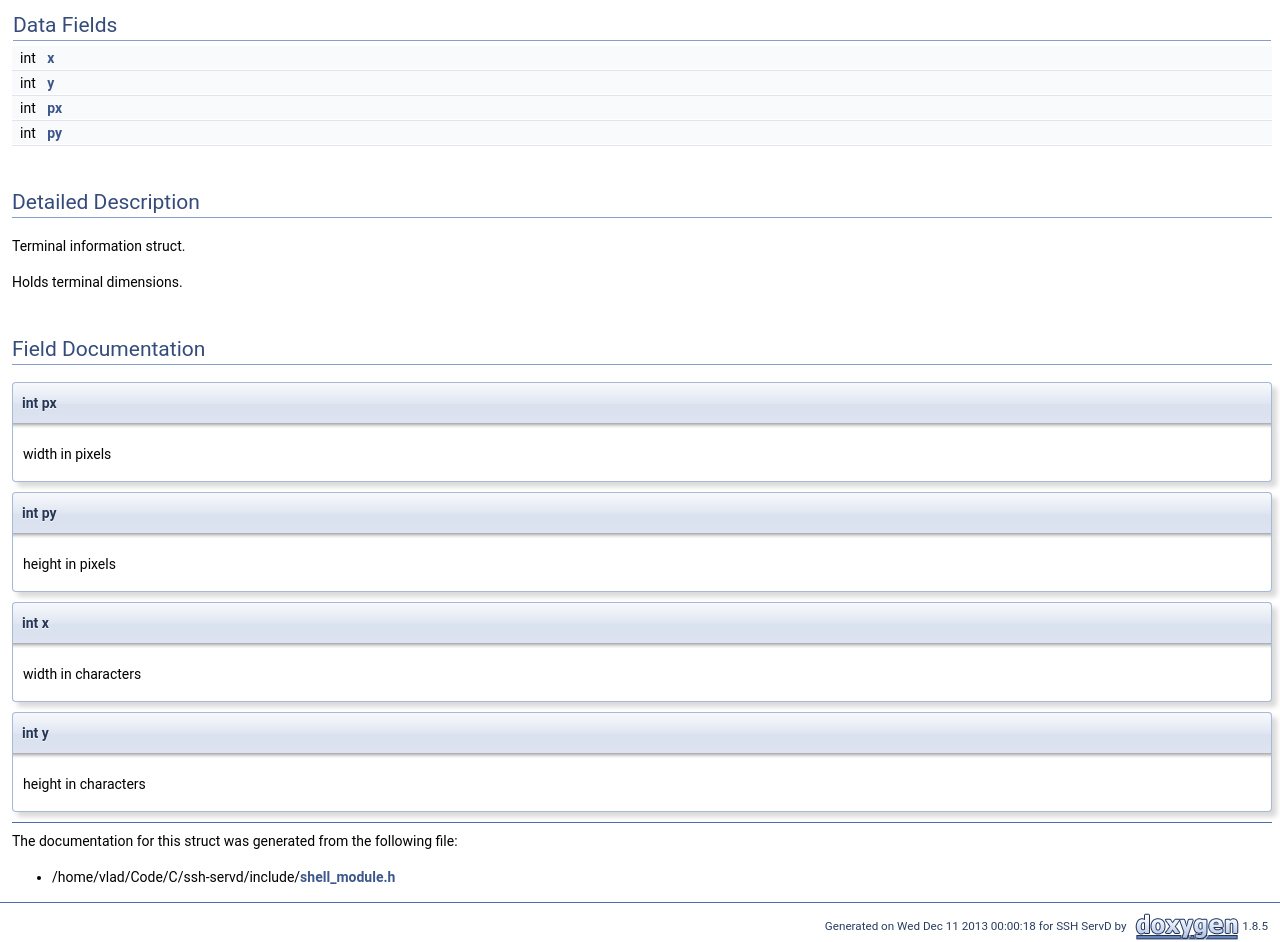
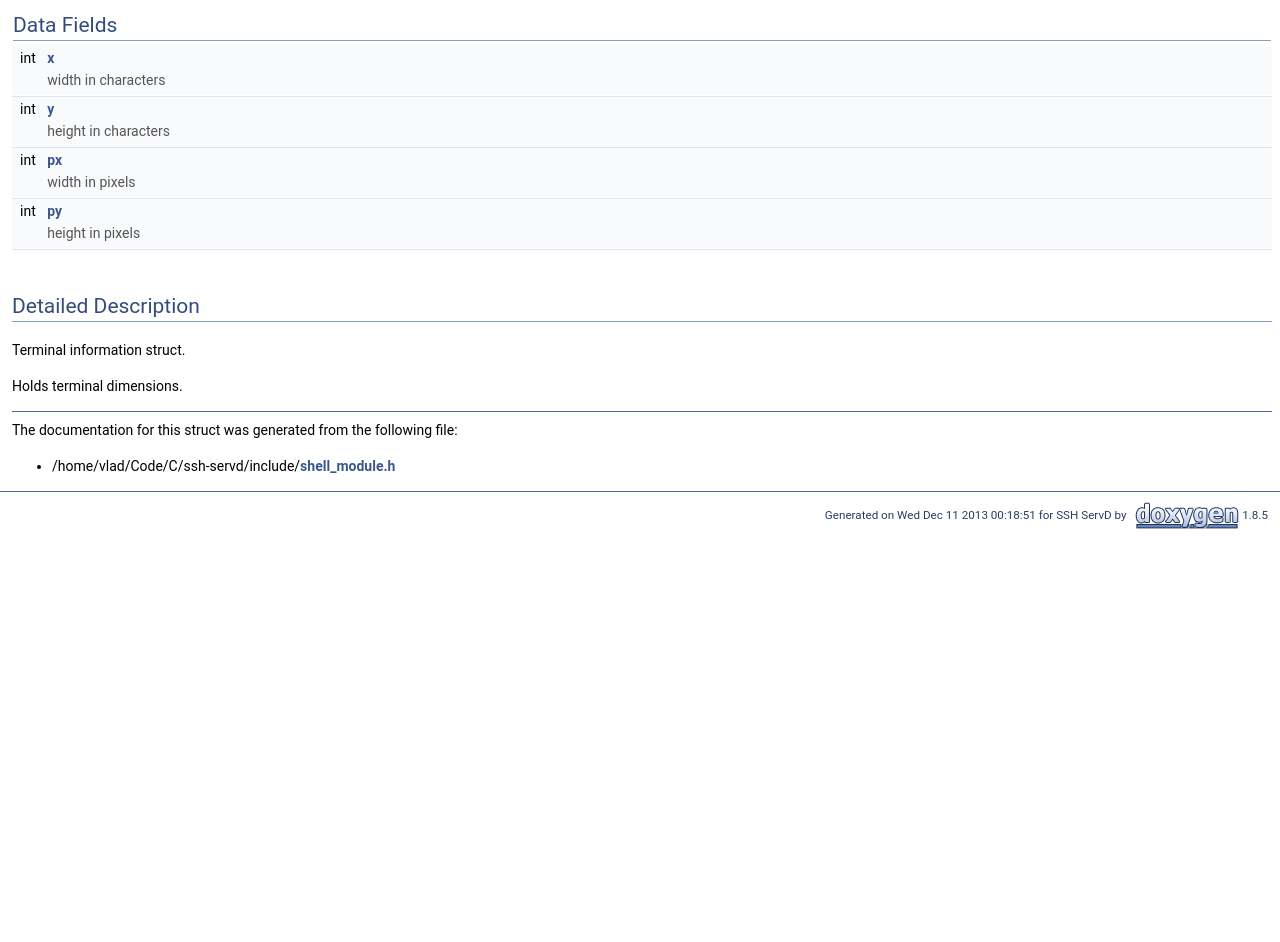
Before and after one commit to armos-git/ssh-servd, a plain HTML site: page structshell__info__struct.html in a window 1280 px wide. Shown: the part 320-1262 px from the top of the page. After the commit the page ends 851 px from the top, so only its background shows below. Drawn offline with Linux system fonts and the light colour scheme.

Commit message:
Upadated documentation

```diff
--- a/structshell__info__struct.html
+++ b/structshell__info__struct.html
@@ -98,78 +98,33 @@ var searchBox = new SearchBox("searchBox", "search",false,'Search');
 <table class="memberdecls">
 <tr class="heading"><td colspan="2"><h2 class="groupheader"><a name="pub-attribs"></a>
 Data Fields</h2></td></tr>
-<tr class="memitem:a6150e0515f7202e2fb518f7206ed97dc"><td class="memItemLeft" align="right" valign="top">int&#160;</td><td class="memItemRight" valign="bottom"><a class="el" href="structshell__info__struct.html#a6150e0515f7202e2fb518f7206ed97dc">x</a></td></tr>
+<tr class="memitem:a6150e0515f7202e2fb518f7206ed97dc"><td class="memItemLeft" align="right" valign="top"><a class="anchor" id="a6150e0515f7202e2fb518f7206ed97dc"></a>
+int&#160;</td><td class="memItemRight" valign="bottom"><a class="el" href="structshell__info__struct.html#a6150e0515f7202e2fb518f7206ed97dc">x</a></td></tr>
+<tr class="memdesc:a6150e0515f7202e2fb518f7206ed97dc"><td class="mdescLeft">&#160;</td><td class="mdescRight">width in characters <br/></td></tr>
 <tr class="separator:a6150e0515f7202e2fb518f7206ed97dc"><td class="memSeparator" colspan="2">&#160;</td></tr>
-<tr class="memitem:a0a2f84ed7838f07779ae24c5a9086d33"><td class="memItemLeft" align="right" valign="top">int&#160;</td><td class="memItemRight" valign="bottom"><a class="el" href="structshell__info__struct.html#a0a2f84ed7838f07779ae24c5a9086d33">y</a></td></tr>
+<tr class="memitem:a0a2f84ed7838f07779ae24c5a9086d33"><td class="memItemLeft" align="right" valign="top"><a class="anchor" id="a0a2f84ed7838f07779ae24c5a9086d33"></a>
+int&#160;</td><td class="memItemRight" valign="bottom"><a class="el" href="structshell__info__struct.html#a0a2f84ed7838f07779ae24c5a9086d33">y</a></td></tr>
+<tr class="memdesc:a0a2f84ed7838f07779ae24c5a9086d33"><td class="mdescLeft">&#160;</td><td class="mdescRight">height in characters <br/></td></tr>
 <tr class="separator:a0a2f84ed7838f07779ae24c5a9086d33"><td class="memSeparator" colspan="2">&#160;</td></tr>
-<tr class="memitem:a6bbc6b7e52b17450c52d8e748d6abae1"><td class="memItemLeft" align="right" valign="top">int&#160;</td><td class="memItemRight" valign="bottom"><a class="el" href="structshell__info__struct.html#a6bbc6b7e52b17450c52d8e748d6abae1">px</a></td></tr>
+<tr class="memitem:a6bbc6b7e52b17450c52d8e748d6abae1"><td class="memItemLeft" align="right" valign="top"><a class="anchor" id="a6bbc6b7e52b17450c52d8e748d6abae1"></a>
+int&#160;</td><td class="memItemRight" valign="bottom"><a class="el" href="structshell__info__struct.html#a6bbc6b7e52b17450c52d8e748d6abae1">px</a></td></tr>
+<tr class="memdesc:a6bbc6b7e52b17450c52d8e748d6abae1"><td class="mdescLeft">&#160;</td><td class="mdescRight">width in pixels <br/></td></tr>
 <tr class="separator:a6bbc6b7e52b17450c52d8e748d6abae1"><td class="memSeparator" colspan="2">&#160;</td></tr>
-<tr class="memitem:aa9511a47fd6271333948489a220e3029"><td class="memItemLeft" align="right" valign="top">int&#160;</td><td class="memItemRight" valign="bottom"><a class="el" href="structshell__info__struct.html#aa9511a47fd6271333948489a220e3029">py</a></td></tr>
+<tr class="memitem:aa9511a47fd6271333948489a220e3029"><td class="memItemLeft" align="right" valign="top"><a class="anchor" id="aa9511a47fd6271333948489a220e3029"></a>
+int&#160;</td><td class="memItemRight" valign="bottom"><a class="el" href="structshell__info__struct.html#aa9511a47fd6271333948489a220e3029">py</a></td></tr>
+<tr class="memdesc:aa9511a47fd6271333948489a220e3029"><td class="mdescLeft">&#160;</td><td class="mdescRight">height in pixels <br/></td></tr>
 <tr class="separator:aa9511a47fd6271333948489a220e3029"><td class="memSeparator" colspan="2">&#160;</td></tr>
 </table>
 <a name="details" id="details"></a><h2 class="groupheader">Detailed Description</h2>
 <div class="textblock"><p>Terminal information struct. </p>
 <p>Holds terminal dimensions. </p>
-</div><h2 class="groupheader">Field Documentation</h2>
-<a class="anchor" id="a6bbc6b7e52b17450c52d8e748d6abae1"></a>
-<div class="memitem">
-<div class="memproto">
-      <table class="memname">
-        <tr>
-          <td class="memname">int px</td>
-        </tr>
-      </table>
-</div><div class="memdoc">
-<p>width in pixels </p>
-
-</div>
-</div>
-<a class="anchor" id="aa9511a47fd6271333948489a220e3029"></a>
-<div class="memitem">
-<div class="memproto">
-      <table class="memname">
-        <tr>
-          <td class="memname">int py</td>
-        </tr>
-      </table>
-</div><div class="memdoc">
-<p>height in pixels </p>
-
-</div>
-</div>
-<a class="anchor" id="a6150e0515f7202e2fb518f7206ed97dc"></a>
-<div class="memitem">
-<div class="memproto">
-      <table class="memname">
-        <tr>
-          <td class="memname">int x</td>
-        </tr>
-      </table>
-</div><div class="memdoc">
-<p>width in characters </p>
-
-</div>
-</div>
-<a class="anchor" id="a0a2f84ed7838f07779ae24c5a9086d33"></a>
-<div class="memitem">
-<div class="memproto">
-      <table class="memname">
-        <tr>
-          <td class="memname">int y</td>
-        </tr>
-      </table>
-</div><div class="memdoc">
-<p>height in characters </p>
-
-</div>
-</div>
-<hr/>The documentation for this struct was generated from the following file:<ul>
+</div><hr/>The documentation for this struct was generated from the following file:<ul>
 <li>/home/vlad/Code/C/ssh-servd/include/<a class="el" href="shell__module_8h_source.html">shell_module.h</a></li>
 </ul>
 </div><!-- contents -->
 <!-- start footer part -->
 <hr class="footer"/><address class="footer"><small>
-Generated on Wed Dec 11 2013 00:00:18 for SSH ServD by &#160;<a href="http://www.doxygen.org/index.html">
+Generated on Wed Dec 11 2013 00:18:51 for SSH ServD by &#160;<a href="http://www.doxygen.org/index.html">
 <img class="footer" src="doxygen.png" alt="doxygen"/>
 </a> 1.8.5
 </small></address>
```
Also changed, not shown: annotated.html (+1 -1 lines), classes.html (+1 -1 lines), configuration.html (+1 -1 lines), dir_d44c64559bbebec7f509842c48db8b23.html (+1 -1 lines), files.html (+1 -1 lines), functions.html (+1 -1 lines), functions_vars.html (+1 -1 lines), group__shell__functions.html (+1 -1 lines), group__shell__globals.html (+1 -1 lines), group__shell__types.html (+1 -1 lines), index.html (+1 -1 lines), modules.html (+1 -1 lines), pages.html (+1 -1 lines), shell.html (+1 -1 lines), 2 more files.
